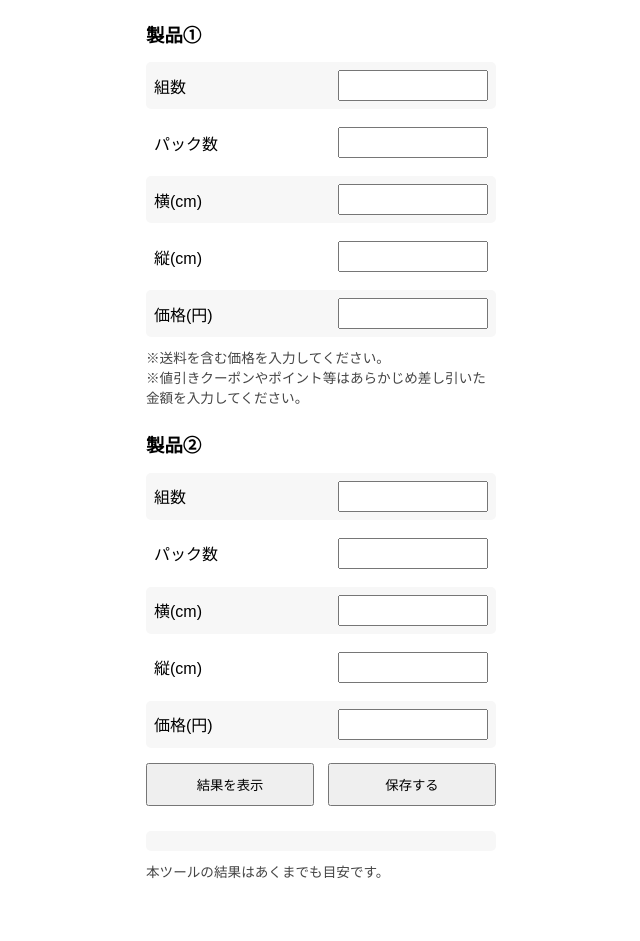
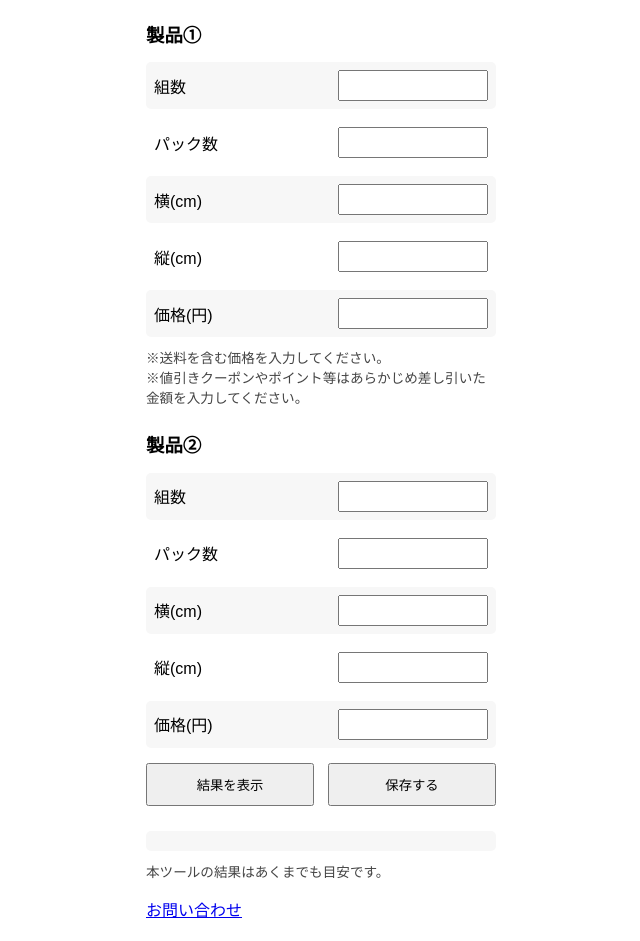
Before and after one commit to kirokugirl-lang/btindex.html, a plain HTML site: page 2index.html in a window 1280 px wide. Shown: the part 53-994 px from the top of the page, without its empty margins (319-959 px from the left). Before the commit the page ends 954 px from the top, so only its background shows below. Drawn offline with Linux system fonts and the light colour scheme.

Commit message:
Update 2index.html

```diff
--- a/2index.html
+++ b/2index.html
@@ -207,5 +207,5 @@ function saveData() {
 }
 </script>
 
-</body>
+<p><a href="contact.html">お問い合わせ</a></p></body>
 </html>
```
